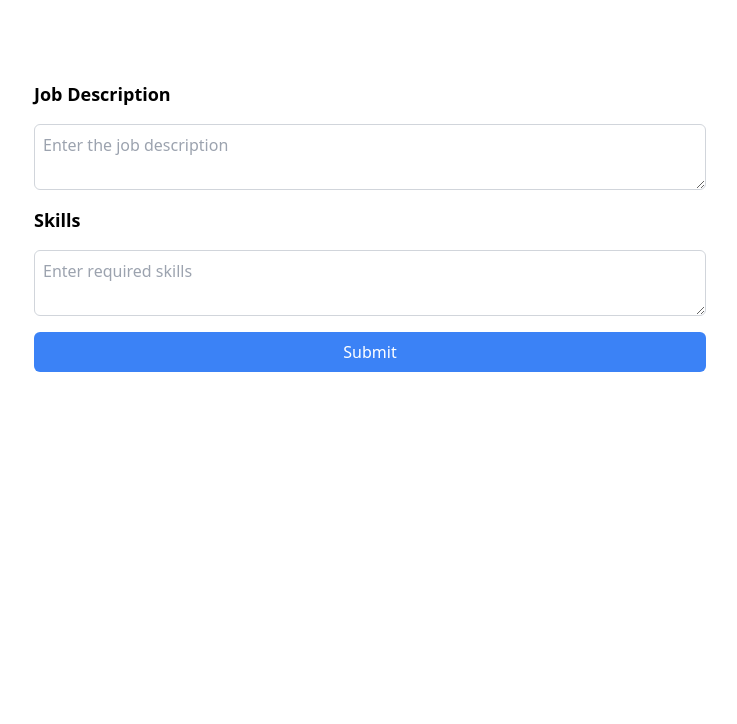
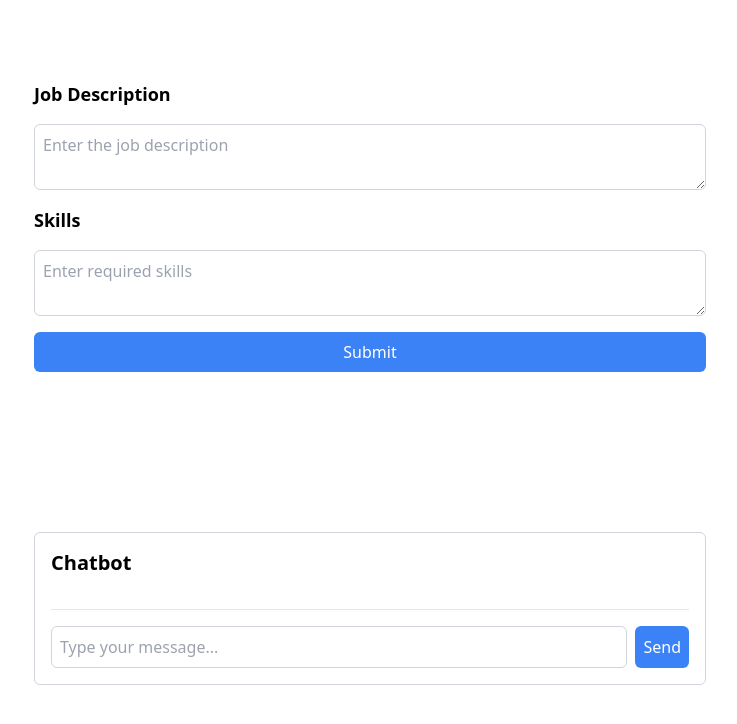
Before and after one commit to SayoniDuttaRoy/unstop-fe, a Next.js app: page /java-interviewer in a window 1280 px wide. Shown: the top 724 px of the page, without its empty margins (270-1007 px from the left). Built offline with nearby package versions, Linux system fonts and the light colour scheme.

Commit message:
add chatbot ui

```diff
--- /dev/null
+++ b/app/java-interviewer/Chatbot.tsx
@@ -0,0 +1,73 @@
+"use client";
+import React, { useState } from "react";
+
+interface ChatMessage {
+  role: "user" | "ai";
+  text: string;
+}
+
+export default function Chatbot() {
+  const [messages, setMessages] = useState<ChatMessage[]>([]);
+  const [userInput, setUserInput] = useState("");
+
+  const handleSend = () => {
+    if (userInput.trim()) {
+      // Add user message to chat
+      const newMessage: ChatMessage = { role: "user", text: userInput };
+      setMessages((prevMessages) => [...prevMessages, newMessage]);
+
+      // Clear input
+      setUserInput("");
+
+      // Simulate AI response
+      setTimeout(() => {
+        const aiMessage: ChatMessage = {
+          role: "ai",
+          text: "This is a simulated response from the AI.",
+        };
+        setMessages((prevMessages) => [...prevMessages, aiMessage]);
+      }, 1000); // 1 second delay for AI response
+    }
+  };
+
+  return (
+    <div className="flex flex-col items-center my-20 space-y-4 w-full">
+      <div className="max-w-2xl w-full p-4 border border-gray-300 rounded-md space-y-4">
+        <h2 className="text-xl font-semibold">Chatbot</h2>
+        <div className="space-y-2 max-h-80 overflow-y-auto p-2 border-b border-gray-200">
+          {messages.map((message, index) => (
+            <div
+              key={index}
+              className={`p-2 rounded-md mt-5 ${
+                message.role === "user"
+                  ? "bg-blue-100 text-right"
+                  : "bg-gray-100 text-left"
+              }`}
+            >
+              <p>
+                <strong>{message.role === "user" ? "You:" : "AI:"}</strong>{" "}
+                <br/>
+                {message.text}
+              </p>
+            </div>
+          ))}
+        </div>
+        <div className="flex space-x-2 mt-4">
+          <input
+            type="text"
+            value={userInput}
+            onChange={(e) => setUserInput(e.target.value)}
+            placeholder="Type your message..."
+            className="flex-1 p-2 border border-gray-300 rounded-md"
+          />
+          <button
+            onClick={handleSend}
+            className="p-2 bg-blue-500 text-white rounded-md"
+          >
+            Send
+          </button>
+        </div>
+      </div>
+    </div>
+  );
+}
--- a/app/java-interviewer/page.tsx
+++ b/app/java-interviewer/page.tsx
@@ -1,5 +1,6 @@
 "use client";
 import React, { useState } from "react";
+import Chatbot from "./Chatbot";
 
 export default function Page() {
   const [jobDescription, setJobDescription] = useState("");
@@ -80,7 +81,7 @@ export default function Page() {
   };
 
   return (
-    <div className="flex justify-center my-20">
+    <div className="flex justify-center my-20 flex-col gap-16 items-center">
       <div className="max-w-2xl w-full flex flex-col space-y-4">
         <label className="text-lg font-semibold">Job Description</label>
         <textarea
@@ -105,6 +106,11 @@ export default function Page() {
         </button>
         <p className="text-gray-500">{statusMessage}</p>
       </div>
+      {generatedQuestions.length === 0 && (
+        <div className="max-w-2xl w-full">
+          <Chatbot />
+        </div>
+      )}
     </div>
   );
 }
```
